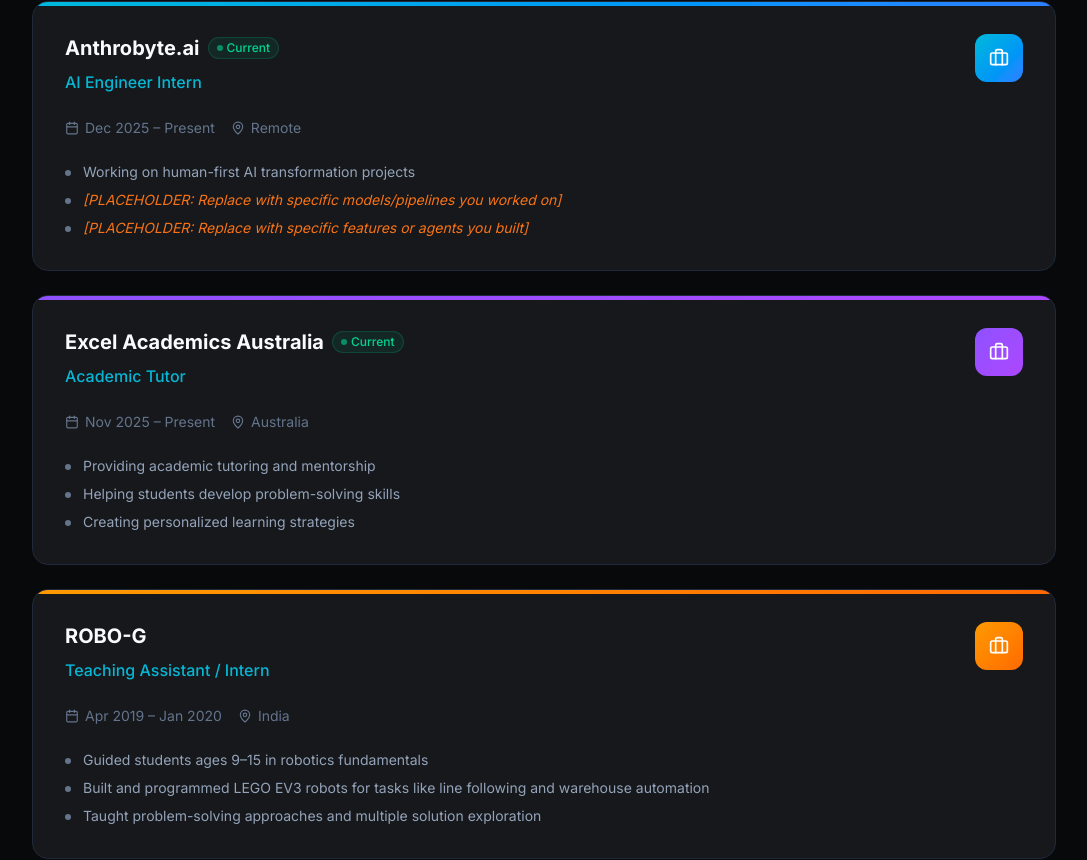
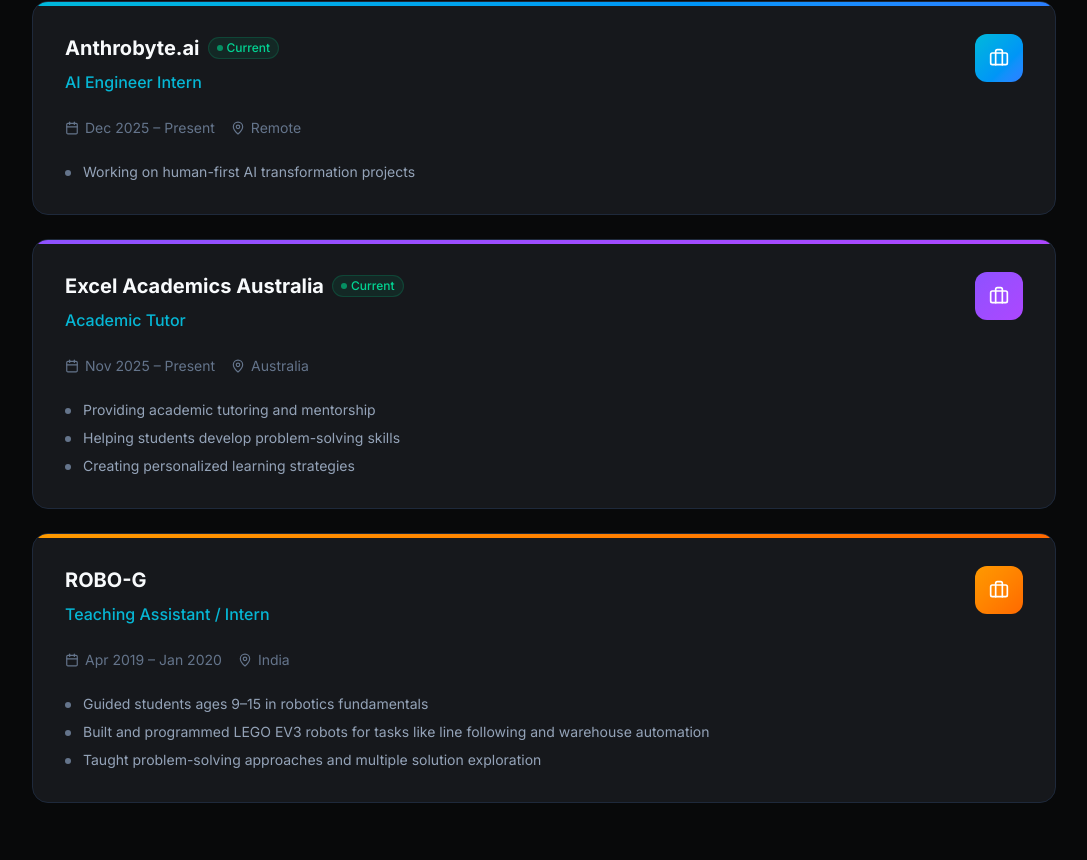
Before and after one commit to RatherN-t/personal-website, a Next.js app: page / in a window 1280 px wide. Shown: the part 1589-2449 px from the top of the page, without its empty margins (96-1183 px from the left). Built offline with nearby package versions, Linux system fonts and the light colour scheme.

Commit message:
Fixed description

```diff
--- a/src/components/sections/experience.tsx
+++ b/src/components/sections/experience.tsx
@@ -23,8 +23,6 @@
     location: "Remote",
     description: [
       "Working on human-first AI transformation projects",
-      "[PLACEHOLDER: Replace with specific models/pipelines you worked on]",
-      "[PLACEHOLDER: Replace with specific features or agents you built]",
     ],
     current: true,
     gradient: "from-cyan-500 to-blue-500",
```
